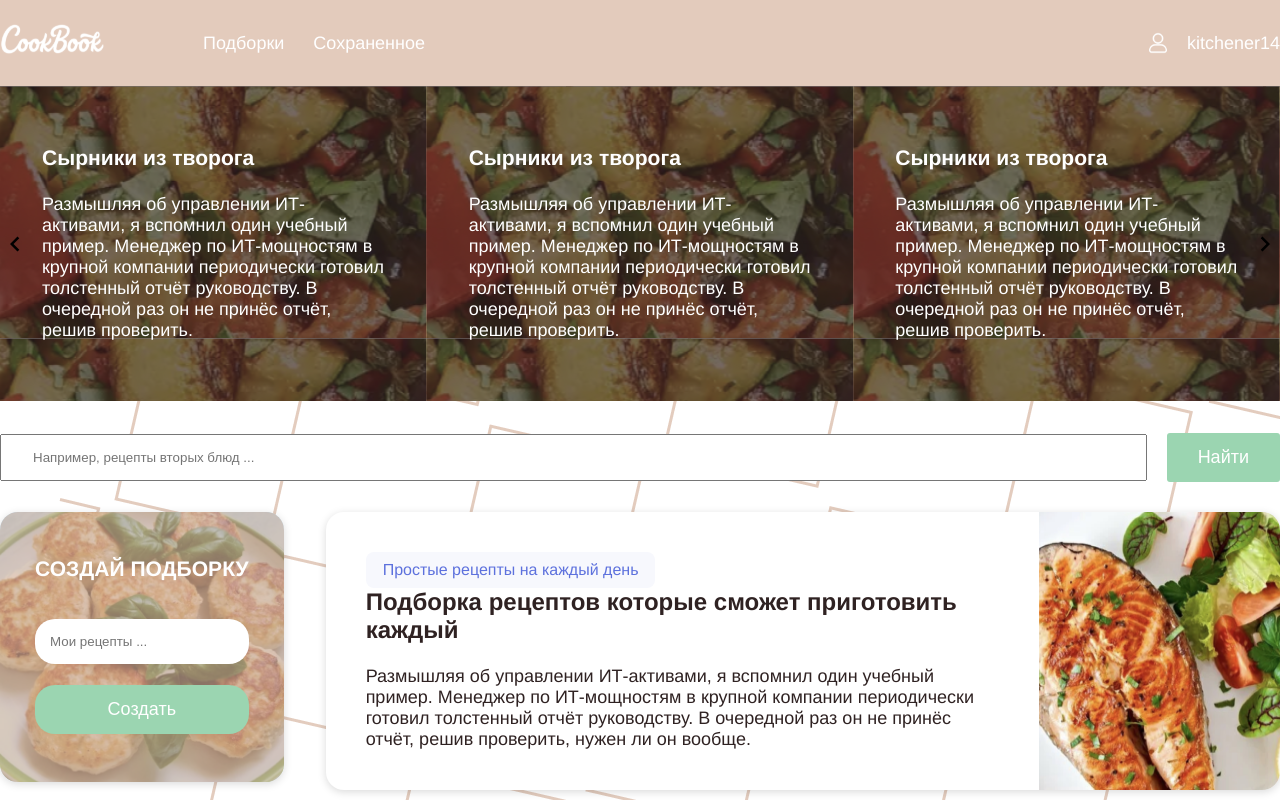
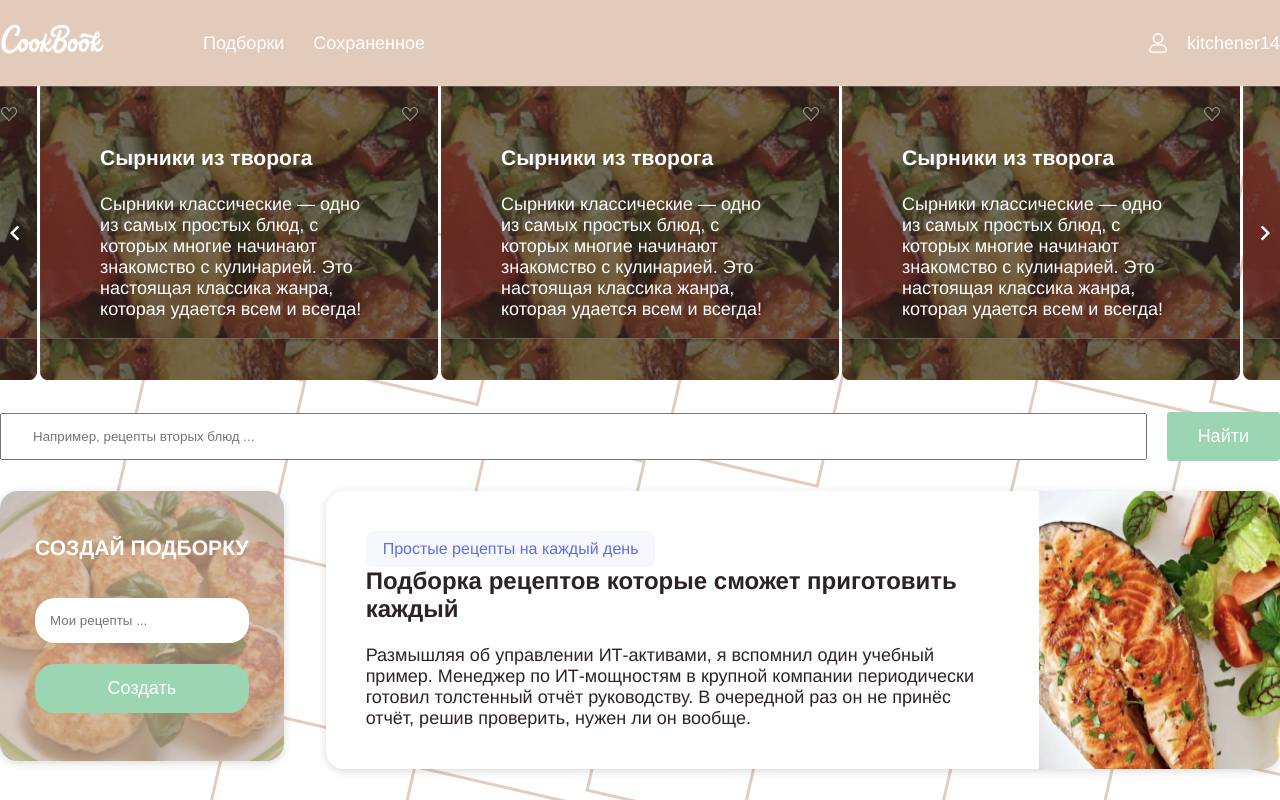
Before and after one commit to DayensCode/cook-book, a Vue app: page / in a window 1280 px wide. Shown: the top 800 px of the page. Built offline with nearby package versions, Linux system fonts and the light colour scheme.

Commit message:
slide's like added

```diff
--- a/src/components/TheHeader.vue
+++ b/src/components/TheHeader.vue
@@ -15,7 +15,7 @@
 </template>
 
 <script>
-import SvgIcon from './SvgIcon.vue';
+import SvgIcon from './SvgIcon.vue'
 
 export default {
   name: 'TheHeader',
@@ -25,7 +25,7 @@ export default {
 
 <style lang="scss" scoped>
 .header {
-  background-color: #E3CBBC;
+  background-color: #e3cbbc;
 
   .container_header {
     padding: 24px 0 32px;
--- a/src/components/TheSlider.vue
+++ b/src/components/TheSlider.vue
@@ -1,9 +1,12 @@
 <template>
-  <Carousel :items-to-show="3" :wrap-around="true">
+  <Carousel :items-to-show="3.2" :wrap-around="true" :gap="3">
     <Slide v-for="slide in 10" :key="slide">
       <div class="slide">
+        <div class="like-container" @click="toggleLike">
+          <SvgIcon :class="isLiked" :name="isLiked" />
+        </div>
         <h3>Сырники из творога</h3>
-        <p class="description">Размышляя об управлении ИТ-активами, я вспомнил один учебный пример. Менеджер по ИТ-мощностям в крупной компании периодически готовил толстенный отчёт руководству. В очередной раз он не принёс отчёт, решив проверить.</p>
+        <p class="description">Сырники классические — одно из самых простых блюд, с которых многие начинают знакомство с кулинарией. Это настоящая классика жанра, которая удается всем и всегда!</p>
       </div>
     </Slide>
 
@@ -14,20 +17,27 @@
 </template>
 
 <script>
-import { defineComponent } from 'vue';
+import { defineComponent, ref } from 'vue'
 import { Carousel, Slide, Navigation } from 'vue3-carousel'
+import SvgIcon from './SvgIcon.vue'
 
 export default defineComponent({
   name: 'TheSlider',
   components: {
     Carousel,
     Slide,
-    Navigation
+    Navigation,
+    SvgIcon
   },
   setup() {
+    const isLiked = ref('like')
+    const toggleLike = () => {
+      isLiked.value = isLiked.value === 'like' ? 'like-fill' : 'like'
+    }
 
     return {
-      // carouselConfig
+      isLiked,
+      toggleLike
     }
   }
 })
@@ -36,8 +46,10 @@ export default defineComponent({
 <style lang="scss" scoped>
 .slide {
   background-image: url('../assets/img/slide-bg.png');
-  padding: 60px 42px;
+  padding: 60px;
   text-align: left;
+  border-radius: 0 0 8px 8px;
+  position: relative;
 
   &::before {
     content: '';
@@ -47,12 +59,27 @@ export default defineComponent({
     bottom: 0;
     right: 0;
     background-color: rgba(47, 34, 34, 0.65);
+    border-radius: 0 0 8px 8px;
   }
 
   h3 {
     margin-bottom: 24px;
     position: relative;
     z-index: 1;
+  }
+
+  .like-container {
+    position: absolute;
+    top: 20px;
+    right: 20px;
+    z-index: 1;
+    cursor: pointer;
+
+    .like,
+    .like-fill {
+      width: 16px;
+      height: 16px;
+    }
   }
 
   .description {
@@ -65,10 +92,10 @@ export default defineComponent({
 <style lang="scss">
 .carousel__prev,
 .carousel__next {
-  color: white;
+  color: #fff !important;
 
   &:hover {
-    color: #e3cbbc;
+    color: #e3cbbc !important;
   }
 }
 </style>
```
Also changed, not shown: public/icon/like-fill.svg (added), public/icon/like.svg (added).
